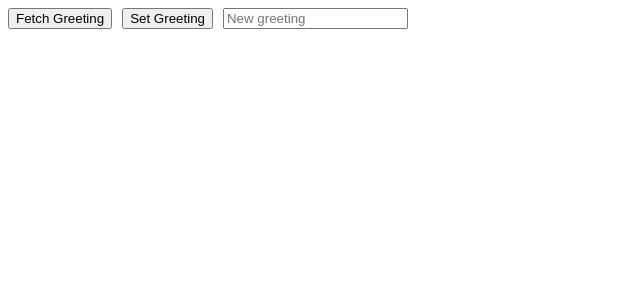
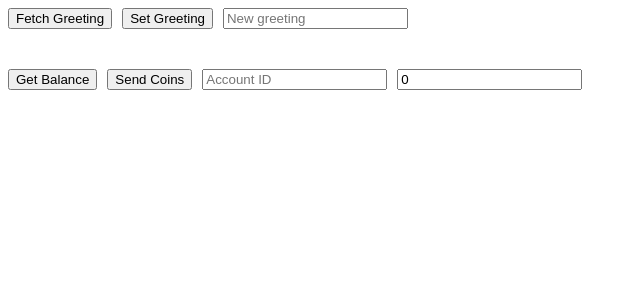
Before and after one commit to fmoliveira/bitdapp, a React (Create React App) app: page / in a window 1280 px wide. Shown: the top 300 px of the page, without its empty margins (0-640 px from the left). Built offline with nearby package versions, Linux system fonts and the light colour scheme; no server answers.

Commit message:
Integrate frontend with new token

```diff
--- a/src/App.tsx
+++ b/src/App.tsx
@@ -2,6 +2,7 @@ import { useState } from "react";
 import { ethers } from "ethers";
 
 import Greeter from "./artifacts/contracts/Greeter.sol/Greeter.json";
+import Token from "./artifacts/contracts/Token.sol/Token.json";
 
 // localhost
 const greeterAddress = "0x5FbDB2315678afecb367f032d93F642f64180aa3";
@@ -16,12 +17,39 @@ declare global {
 
 function App() {
   const [greeting, setGreetingValue] = useState("");
+  const [userAccount, setUserAccount] = useState("");
+  const [amount, setAmount] = useState(0);
 
   async function requestAccount() {
     if (typeof window.ethereum === "undefined") return;
     if (!window.ethereum.request) return;
 
     await window.ethereum.request({ method: "eth_requestAccounts" });
+  }
+
+  async function getBalance() {
+    if (typeof window.ethereum === "undefined") return;
+    if (!window.ethereum.request) return;
+
+    const [account] = await window.ethereum.request({
+      method: "eth_requestAccounts",
+    });
+    const provider = new ethers.providers.Web3Provider(window.ethereum);
+    const contract = new ethers.Contract(tokenAddress, Token.abi, provider);
+    const balance = await contract.balanceOf(account);
+    console.log("Balance:", balance.toString());
+  }
+
+  async function sendCoins() {
+    if (typeof window.ethereum === "undefined") return;
+
+    await requestAccount();
+    const provider = new ethers.providers.Web3Provider(window.ethereum);
+    const signer = provider.getSigner();
+    const contract = new ethers.Contract(tokenAddress, Token.abi, signer);
+    const transaction = await contract.transfer(userAccount, amount);
+    await transaction.wait();
+    console.log(`Sent ${amount} coins to ${userAccount}`);
   }
 
   async function fetchGreeting() {
@@ -55,15 +83,33 @@ function App() {
   }
 
   return (
+    <div style={{ display: "flex", flexDirection: "column", gap: 40 }}>
       <div style={{ display: "flex", gap: 10 }}>
         <button onClick={fetchGreeting}>Fetch Greeting</button>
         <button onClick={setGreeting}>Set Greeting</button>
         <input
           type="text"
           placeholder="New greeting"
-        onChange={(event) => setGreetingValue(event.target.value)}
+          onChange={(ev) => setGreetingValue(ev.target.value)}
           value={greeting}
         />
+      </div>
+      <div style={{ display: "flex", gap: 10 }}>
+        <button onClick={getBalance}>Get Balance</button>
+        <button onClick={sendCoins}>Send Coins</button>
+        <input
+          type="text"
+          placeholder="Account ID"
+          onChange={(ev) => setUserAccount(ev.target.value)}
+          value={userAccount}
+        />
+        <input
+          type="text"
+          placeholder="Amount"
+          onChange={(ev) => setAmount(Number.parseInt(ev.target.value, 10))}
+          value={amount}
+        />
+      </div>
     </div>
   );
 }
```
Lines whose indentation alone changed are shown as unchanged.
